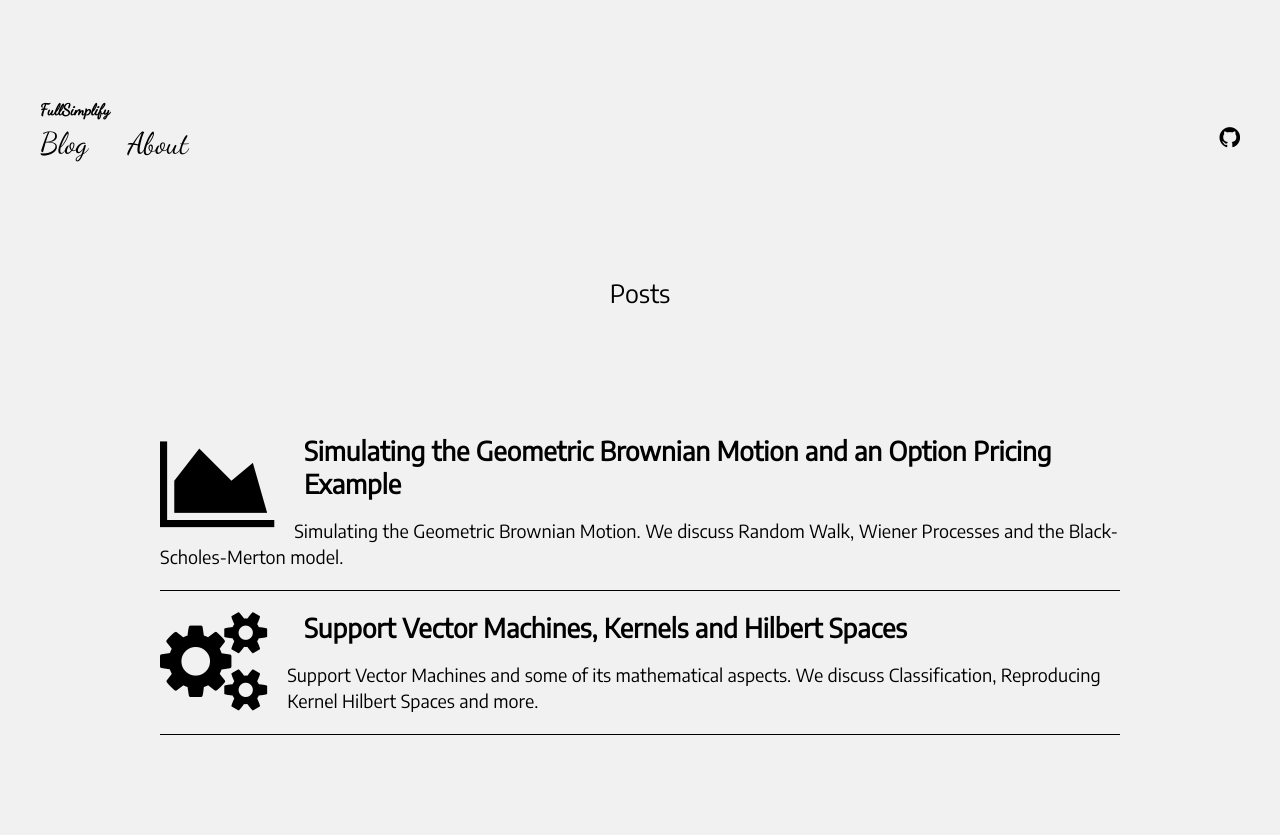
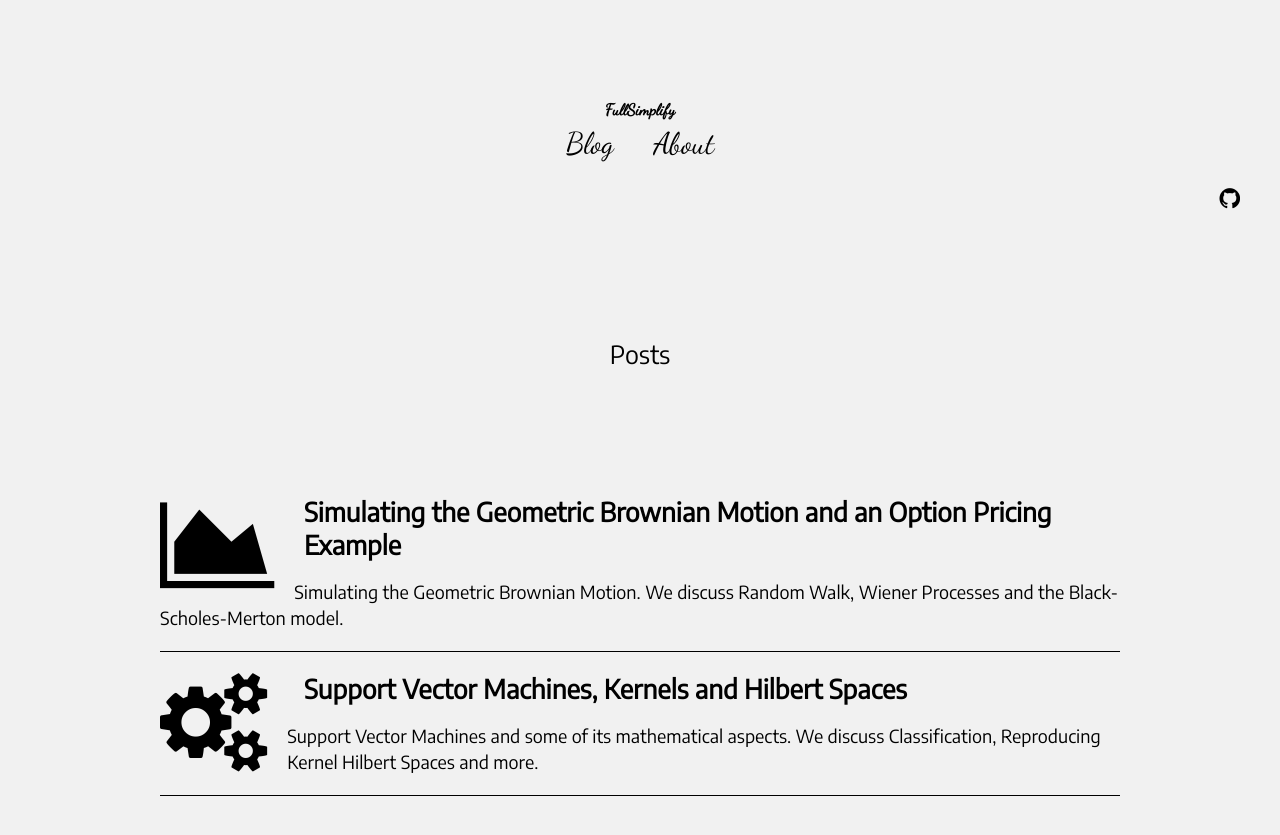
Before and after one commit to FullSimplify/FullSimplify.github.io, a Jekyll site: the page built from index.html, in a window 1280 px wide. Shown: the top 835 px of the page. Built offline with Jekyll 4.4.1, drawn with Linux system fonts in a browser that asks for light colours; some web fonts are replaced.

Commit message:
Update _default.scss

```diff
--- a/_sass/_default.scss
+++ b/_sass/_default.scss
@@ -108,7 +108,8 @@ strong {
 }
 
 .navigation {
-    float:left;
+    //float:left;
+    text-align: center;
 }
 
 .logo {
```
